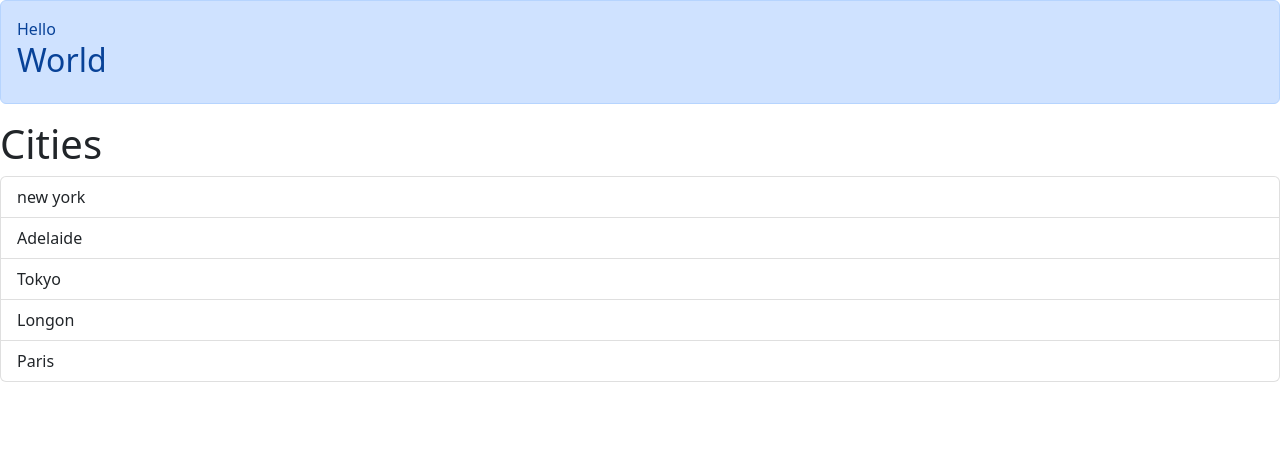
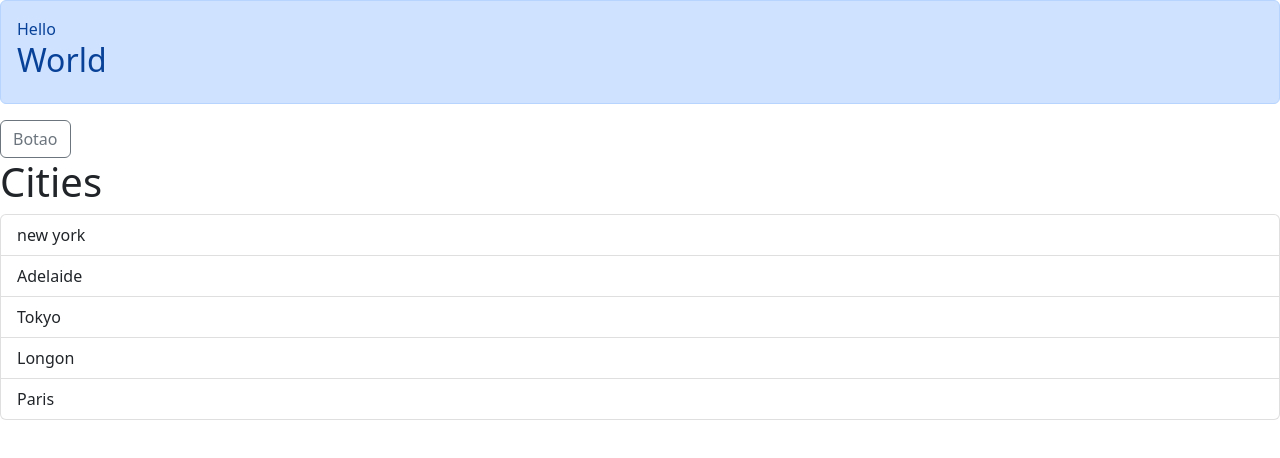
Before and after one commit to Crocodylle/react-app-, a React (Vite) app: page / in a window 1280 px wide. Shown: the top 458 px of the page. Built offline with nearby package versions, Linux system fonts and the light colour scheme.

Commit message:
Button Exercise
Button Exercise

```diff
--- a/src/App.tsx
+++ b/src/App.tsx
@@ -1,4 +1,5 @@
 import Alert from "./components/Alert";
+import Buttons from "./components/Buttons";
 import ListGroup from "./components/ListGroup";
 
 function App() {
@@ -13,6 +14,9 @@ function App() {
       <Alert>
         Hello <h2>World</h2>
       </Alert>
+      <Buttons color="secondary" onClick={() => console.log("Clicked")}>
+        Botao
+      </Buttons>
       <ListGroup items={items} heading="Cities" onSelectItem={handSelectItem} />
     </div>
   );
--- /dev/null
+++ b/src/components/Buttons.tsx
@@ -0,0 +1,21 @@
+import React, { Children } from "react";
+
+interface Props {
+  children: string;
+  onClick: () => void;
+  color?: "primary" | "secondary" | "danger";
+}
+
+const Buttons = ({ children, onClick, color = "primary" }: Props) => {
+  return (
+    <button
+      type="button"
+      className={"btn btn-outline-" + color}
+      onClick={onClick}
+    >
+      {children}
+    </button>
+  );
+};
+
+export default Buttons;
```
